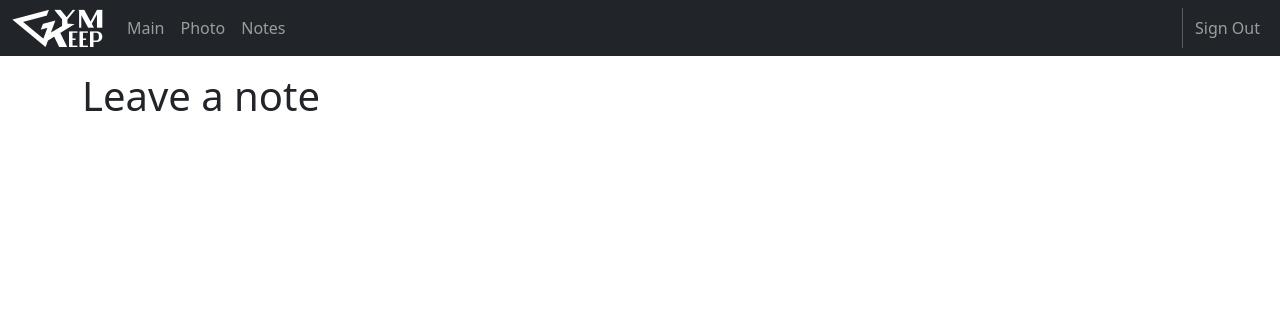
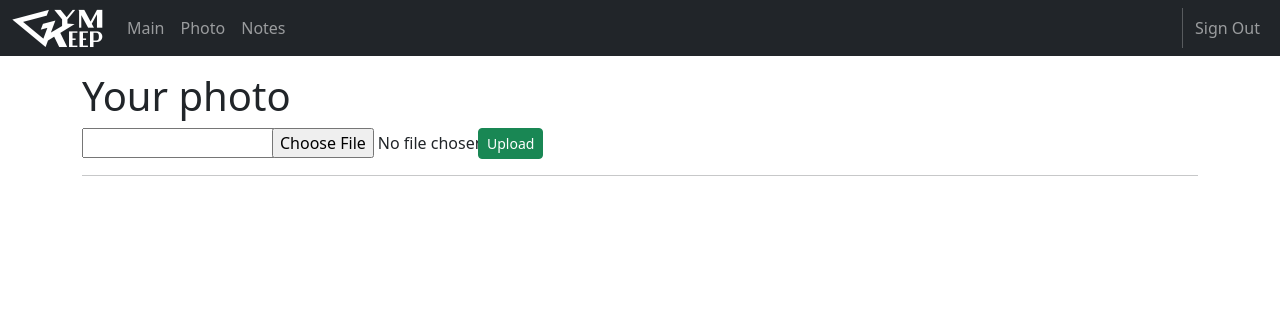
Before and after one commit to Pavhom/GymKeeper, a Django app: template mainscreen/templates/mainscreen/photo.html in a window 1280 px wide. Shown: the top 316 px of the page. Run offline with Django 3.2, Linux system fonts and the light colour scheme; the template is opened without the code that fills it: values that come from a table or form of the project are taken from there, others are empty.

Commit message:
gallery added

```diff
--- a/mainscreen/forms.py
+++ b/mainscreen/forms.py
@@ -1,5 +1,5 @@
 from django import forms
-from .models import Post, Exercise, Note
+from .models import Post, Exercise, Note, Photo
 from django.forms import TextInput, ModelForm, PasswordInput, EmailInput, CharField, Textarea
 from django.contrib.auth.forms import UserCreationForm
 from django.contrib.auth.models import User
@@ -24,6 +24,12 @@ class NoteForm(ModelForm):
         widgets = {'note_text': forms.Textarea(attrs={'cols': 70, 'rows': 7})}
 
 
+class AddPhotoForm(ModelForm):
+    class Meta:
+        model = Photo
+        fields = ('title', 'im_photo')
+
+
 class RegisterUserForm(UserCreationForm):
     username = CharField(label='Username', widget=TextInput(attrs={'class': 'form-input'}))
     email = CharField(label='Email', widget=EmailInput(attrs={'class': 'form-input'}))
--- a/mainscreen/models.py
+++ b/mainscreen/models.py
@@ -9,10 +9,6 @@ class Post(models.Model):
     author = models.ForeignKey(User, related_name='author', blank=True, null=True, on_delete=models.CASCADE)
     training_name = models.CharField(default=None, max_length=200)
     created_date = models.DateField(default=date.today)
-
-    # def publish(self):
-    #     # self.created_date = date.today()
-    #     self.save()
 
     def __str__(self):
         return self.training_name
@@ -44,3 +40,12 @@ class Note(models.Model):
 
     def __str__(self):
         return self.note_text
+
+
+class Photo(models.Model):
+    photo_author = models.ForeignKey(User, related_name='photo_author', blank=True, null=True, on_delete=models.CASCADE)
+    title = models.CharField(default=None, max_length=50)
+    im_photo = models.ImageField(upload_to=lambda instance, filename: 'user_{0}/{1}'.format(instance.photo_author, filename))
+
+    def __str__(self):
+        return self.title
--- a/mainscreen/templates/mainscreen/body.html
+++ b/mainscreen/templates/mainscreen/body.html
@@ -17,7 +17,7 @@
                     <a class="nav-link" href="/">Main</a>
                 </li>
                 <li class="nav-item">
-                    <a class="nav-link" href="#">Photo</a>
+                    <a class="nav-link" href="{% url 'photo' %}">Photo</a>
                 </li>
                 <li class="nav-item">
                     <a class="nav-link" href="{% url 'notes_list' %}">Notes</a>
--- a/mainscreen/templates/mainscreen/photo.html
+++ b/mainscreen/templates/mainscreen/photo.html
@@ -2,7 +2,37 @@
 {% load static %}
 {% block content %}
 <div class="container mt-3">
-    <h1>Leave a note</h1>
-
+    <h1>Your photo</h1>
+    <form action="" method="post" enctype="multipart/form-data">
+        {% csrf_token %}
+        <div class="row">
+            <div class="col-2">
+                {{ form.title }}
+            </div>
+            <div class="col-2">
+                {{ form.im_photo }}
+            </div>
+            <div class="col mx-3 align-bottom">
+                <button type="submit" class="btn btn-success btn-sm">Upload</button>
+            </div>
+        </div>
+    </form>
+    <hr>
+    <div class="container " style="padding-top: 5%;">
+    <div class="row">
+        {% for x in photos %}
+        <div class="col-md-4">
+          <div class="thumbnail">
+            <a href="{{ x.im_photo.url }}">
+              <img src="{{ x.im_photo.url }}" alt="Lights" style="width:100%">
+              <div class="caption">
+                <p>{{ x.title }}</p>
+              </div>
+            </a>
+          </div>
+        </div>
+        {% endfor %}
+      </div>
+        </div>
 </div>
 {% endblock %}
--- a/mainscreen/urls.py
+++ b/mainscreen/urls.py
@@ -10,7 +10,7 @@ urlpatterns = [
     path('post/<int:pk>/', views.training_detail, name='trainin_detail'),
     path('post/<int:pk>/delete', views.TrainingDelete.as_view(), name='delete'),
     path('post/<int:pk>/exercise_delete', views.ExerciseDelete.as_view(), name='exercise_delete'),
-    # path('photo/', views.photo, name='photo'),
+    path('photo/', views.photo, name='photo'),
     path('notes/', views.notes_list, name='notes_list'),
     path('notes/<int:pk>/', views.NoteUpdate.as_view(), name='note_edit'),
     path('notes/<int:pk>/note_delete', views.NoteDelete.as_view(), name='note_delete'),
--- a/mysite/urls.py
+++ b/mysite/urls.py
@@ -15,8 +15,11 @@ Including another URLconf
 """
 from django.contrib import admin
 from django.urls import path, include
+from django.conf import settings
+from django.conf.urls.static import static
+
 
 urlpatterns = [
     path('admin/', admin.site.urls),
     path('', include('mainscreen.urls')),
-]
+] + static(settings.MEDIA_URL, document_root=settings.MEDIA_ROOT)
```
Also changed, not shown: mainscreen/admin.py (+6 -1 lines), mainscreen/views.py (+15 -4 lines), mainscreen/migrations/0008_photo.py (added).
